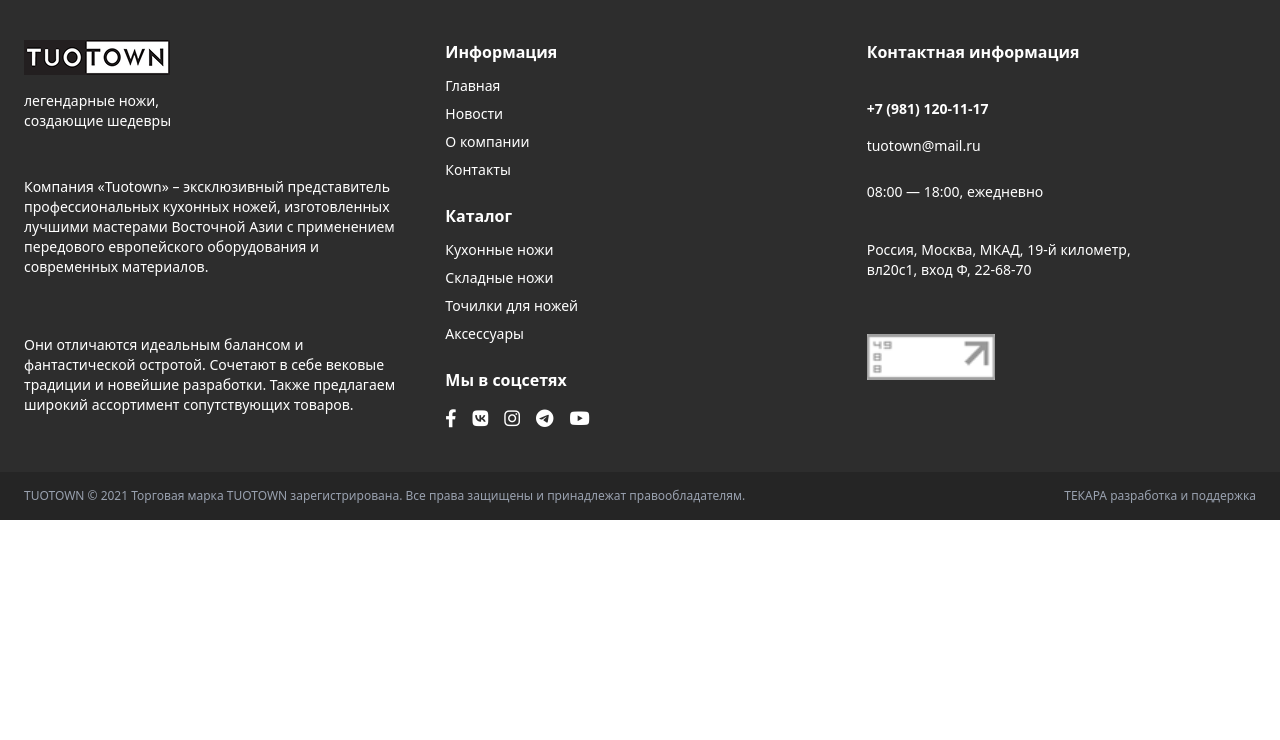
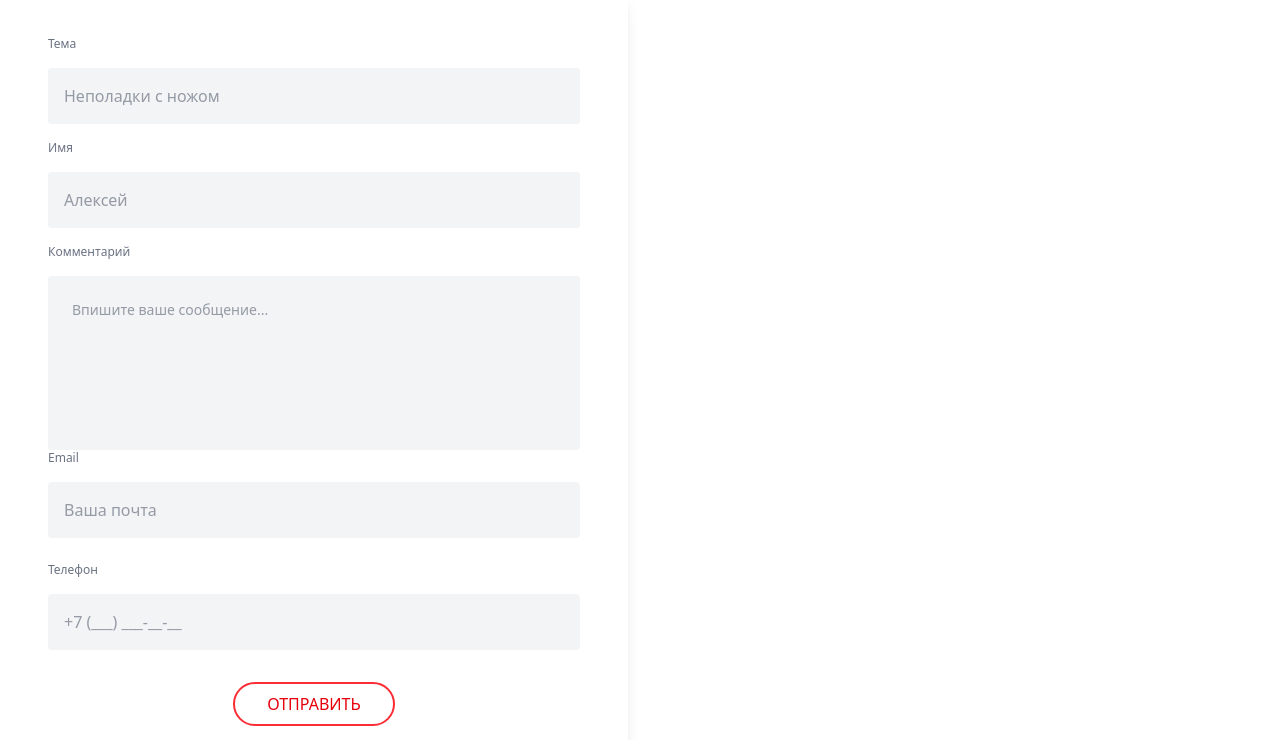
Before and after one commit to QodirjonovaSarvinoz/TouTown, a plain HTML site: page page/service.html in a window 1280 px wide. Shown: the part 800-1540 px from the top of the page. Before the commit the page ends 1320 px from the top, so only its background shows below. Drawn offline with nearby package versions, Linux system fonts and the light colour scheme.

Commit message:
serviz add

```diff
--- a/page/service.html
+++ b/page/service.html
@@ -72,6 +72,42 @@
                     class="w-7 h-7 bg-white/50 rounded-full text-white cursor-pointer pl-[9px] hover:text-black hover:bg-white">3</span>
                 <span
                     class="w-7 h-7 bg-white/50 rounded-full text-white cursor-pointer pl-[9px] hover:text-black hover:bg-white">4</span>
+            </div>
+        </section>
+
+        <section>
+            <div class="container mx-auto  mt-3 mb-3  grid grid-cols-2 gap-6 md:grid-cols-2 sm:grid-cols-1 ">
+                <div class="bg-white rounded-2xl p-10 md:p-12 shadow-lg text-gray-700 -mt-6">
+                    <div class="space-y-4">
+                        <label class="block text-xs text-gray-500">Тема</label>
+                        <div class="bg-gray-100 p-4 rounded-sm">
+                            <input class="underline-input" type="text" placeholder="Неполадки с ножом" />
+                        </div>
+                        <label class="block text-xs text-gray-500 mt-2">Имя</label>
+                        <div class="bg-gray-100 p-4 rounded-sm">
+                            <input class="underline-input" type="text" placeholder="Алексей" />
+                        </div>
+                        <label class="block text-xs text-gray-500 mt-2">Комментарий</label>
+                        <div class="bg-gray-100 p-4 rounded-sm">
+                            <textarea rows="6" class="w-full bg-transparent resize-none p-2 text-sm"
+                                placeholder="Впишите ваше сообщение..."></textarea>
+                        </div>
+                    </div>
+                    <div class="space-y-4 flex flex-col">
+                        <label class="block text-xs text-gray-500">Email</label>
+                        <div class="bg-gray-100 p-4 rounded-sm">
+                            <input class="underline-input" type="email" placeholder="Ваша почта" />
+                        </div>
+                        <label class="block text-xs text-gray-500 mt-2">Телефон</label>
+                        <div class="bg-gray-100 p-4 rounded-sm">
+                            <input class="underline-input" type="tel" placeholder="+7 (___) ___-__-__" />
+                        </div>
+                        <div class="flex justify-center">
+                            <button
+                                class="mt-4 inline-flex items-center px-8 py-2 rounded-full border-2  border-red-500 text-red-600 hover:bg-black focus:outline-none">ОТПРАВИТЬ</button>
+                        </div>
+                    </div>
+                </div>
             </div>
         </section>
     </main>
```
